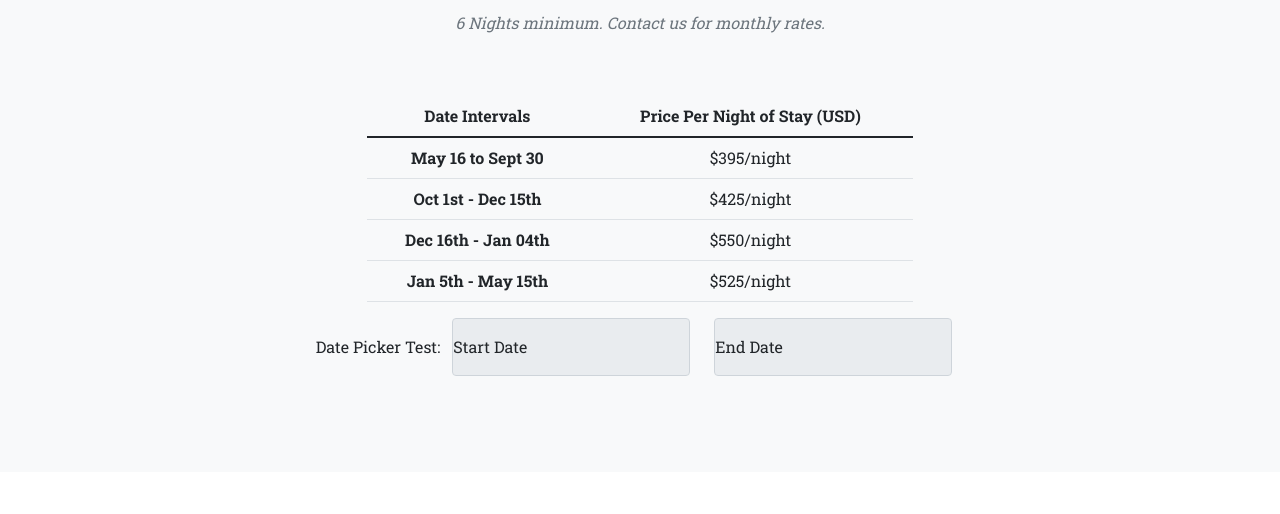
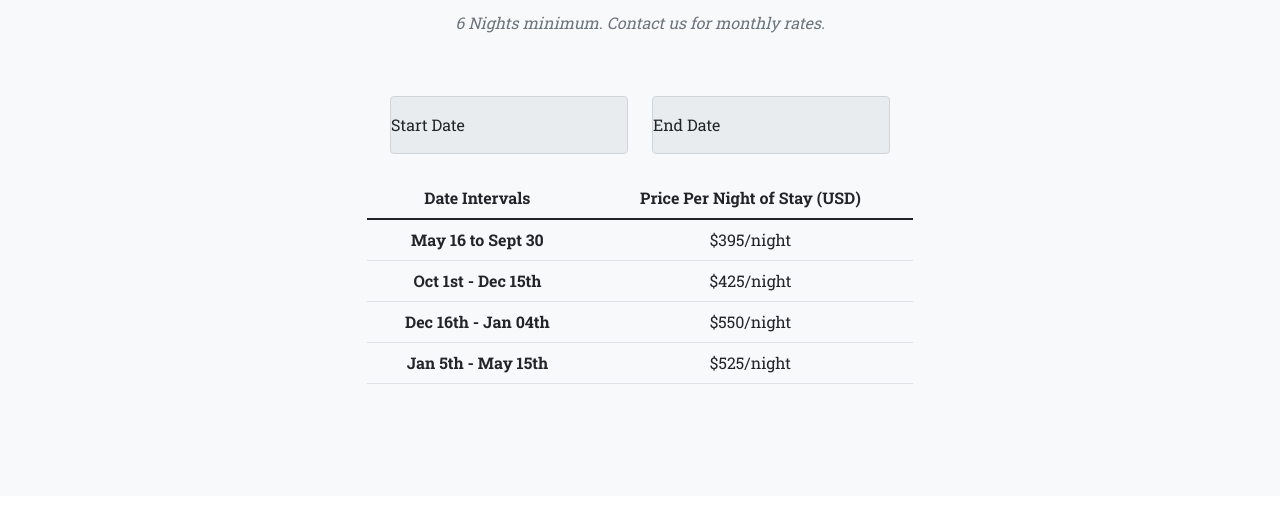
Before and after one commit to cortezvi/cortezvi.github.io, a plain HTML site: page index.html in a window 1280 px wide. Shown: the part 4834-5348 px from the top of the page. Drawn offline with nearby package versions, Linux system fonts and the light colour scheme.

Commit message:
moving date picker.

```diff
--- a/index.html
+++ b/index.html
@@ -295,6 +295,18 @@
             <h2 class="section-heading text-uppercase">Seasonal Rates</h2>
             <h3 class="section-subheading text-muted">6 Nights minimum. Contact us for monthly rates.</h3>
          </div>
+         <!-- Date Picker -->
+         <div class="row align-items-center justify-content-center mb-4">
+            <div class="flatpickr form-floating col-sm-auto justify-content-center">
+               <input type="text" id="datePickerStart" class="form-control" placeholder="Start date" data-input>
+               <label for="datePickerStart">Start Date</label>
+            </div>
+            <div class="flatpickr form-floating col-sm-auto justify-content-center">
+               <input type="text" id="datePickerEnd" class="form-control" placeholder="End Date" data-input>
+               <label for="datePickerEnd">End Date</label>
+            </div>
+         </div>
+         <!-- Seasonal Rates Table -->
          <div class="row justify-content-center table-responsive">
             <div class="col-md-6 text-center">
                <table class="table">
@@ -323,17 +335,6 @@
                      </tr>
                   </tbody>
                </table>
-            </div>
-         </div>
-         <div class="row align-items-center justify-content-center">
-            Date Picker Test:
-            <div class="flatpickr form-floating col-sm-auto justify-content-center">
-               <input type="text" id="datePickerStart" class="form-control" placeholder="Start date" data-input>
-               <label for="datePickerStart">Start Date</label>
-            </div>
-            <div class="flatpickr form-floating col-sm-auto justify-content-center">
-               <input type="text" id="datePickerEnd" class="form-control" placeholder="End Date" data-input>
-               <label for="datePickerEnd">End Date</label>
             </div>
          </div>
       </div>
```
